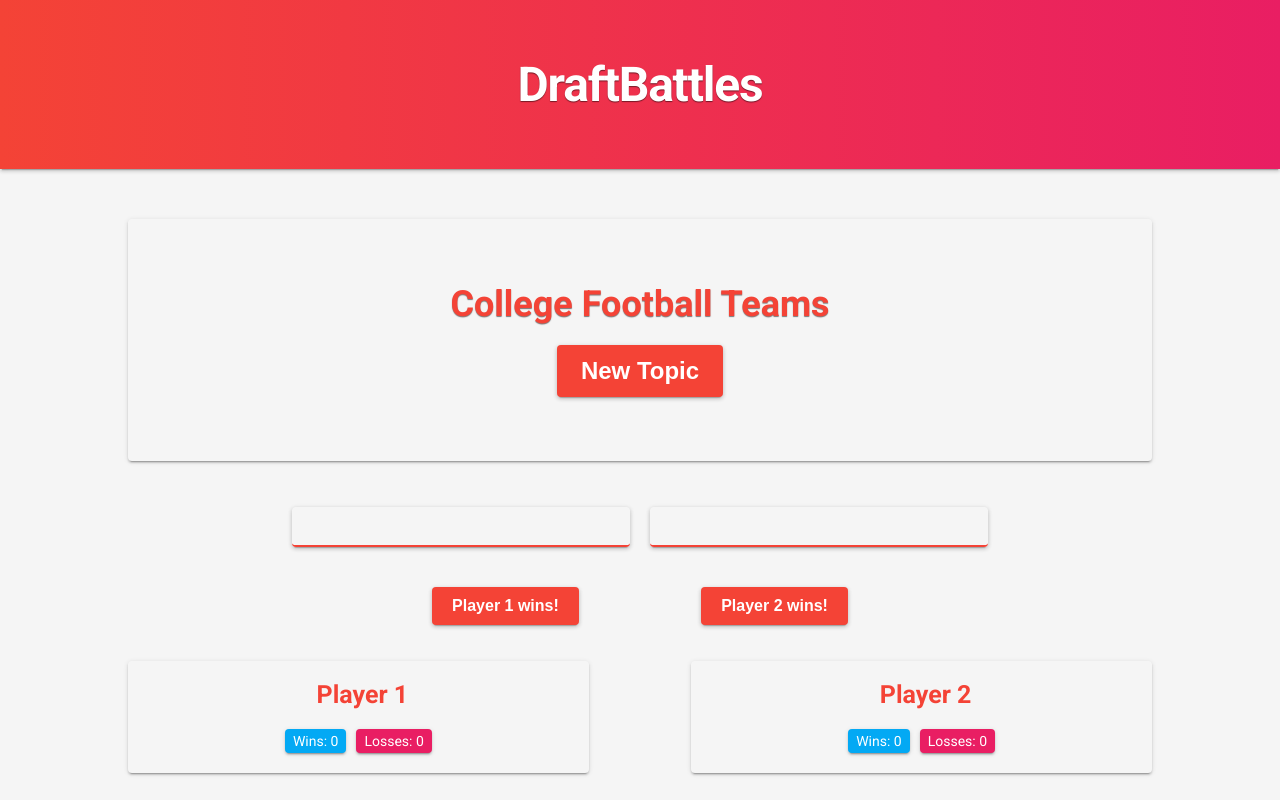
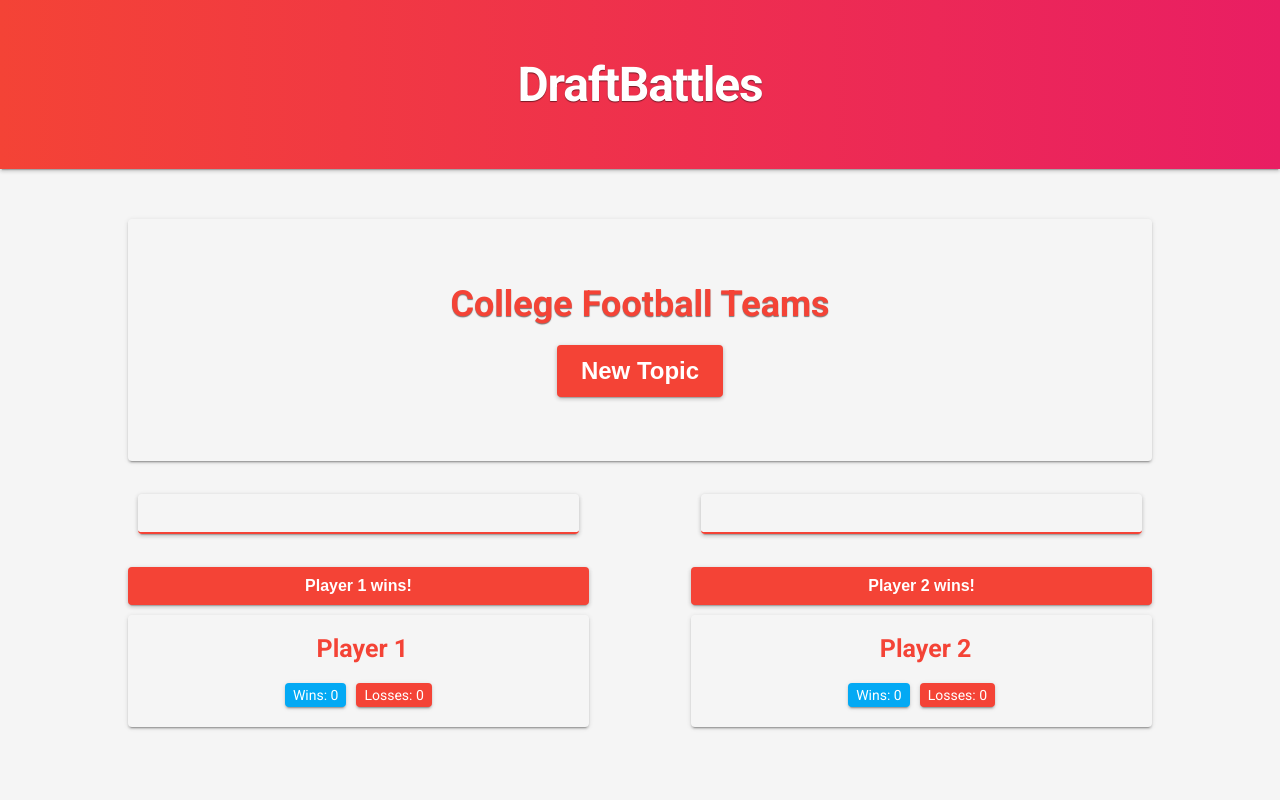
Before and after one commit to AdamAllanThomas/draftboard, a React (Create React App) app: page / in a window 1280 px wide. Built offline with nearby package versions, Linux system fonts and the light colour scheme.

Commit message:
Style jesus

```diff
--- a/src/styles.css
+++ b/src/styles.css
@@ -77,7 +77,7 @@ body {
   color: #ffffff;
 }
 .player-stats .losses {
-  background-color: #e91e63;
+  background-color: #f44336;
   color: #ffffff;
 }
 
@@ -118,6 +118,7 @@ body {
   color: #f44336;
   margin-bottom: 20px;
   text-shadow: 0 1px 1px rgba(0, 0, 0, 0.5);
+  text-align: center;
 }
 
 .generate-topic-button {
@@ -144,7 +145,16 @@ body {
   flex-direction: column;
   align-items: center;
   justify-content: center;
-  margin: 2% 10%;
+  margin: 0% 10%;
+}
+
+.draft-body {
+  display: flex;
+  flex-direction: column;
+  align-items: center;
+  justify-content: center;
+  width: 100%;
+  margin: 3% 0;
 }
 
 .draft-row {
@@ -152,12 +162,13 @@ body {
   align-items: center;
   justify-content: center;
   width: 100%;
-  margin: 20px 0;
+  gap: 10%;
+  margin: 2px 0;
 }
 
 .player1-pick,
 .player2-pick {
-  width: 50%;
+  width: 100%;
   display: flex;
   align-items: center;
   justify-content: center;
@@ -198,7 +209,7 @@ body {
   display: flex;
   flex-direction: row;
   justify-content: center;
-  margin-top: 20px;
+  /* margin-top: 1px; */
   width: 100%;
   gap: 10%;
 }
@@ -211,8 +222,9 @@ body {
   border: none;
   border-radius: 4px;
   padding: 10px 20px;
-  margin: 0 10px;
+  /* margin: 0 10px; */
   cursor: pointer;
+  width: 100%;
   transition: background-color 0.3s ease, transform 0.3s ease;
   box-shadow: 0 2px 4px 0 rgba(0, 0, 0, 0.14), 0 1px 5px 0 rgba(0, 0, 0, 0.12),
     0 3px 1px -2px rgba(0, 0, 0, 0.2);
```
